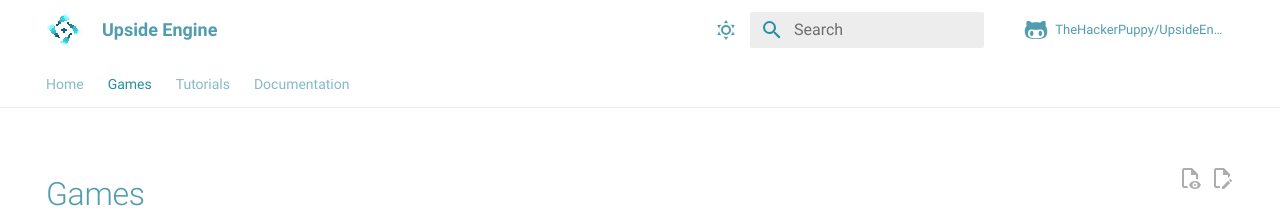
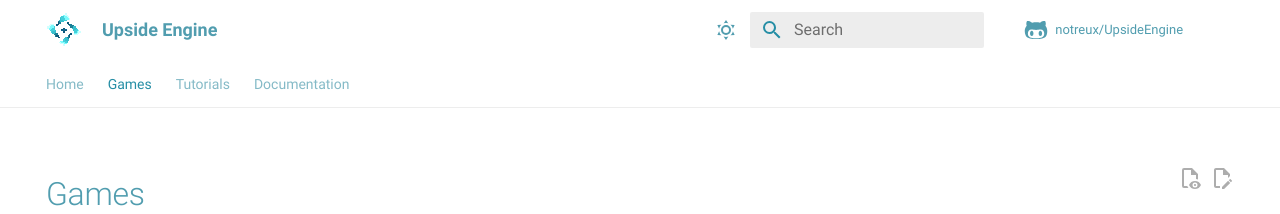
Before and after one commit to notreux/UpsideEngine, an MkDocs documentation site: the page built from docs/games.md, in a window 1280 px wide. Shown: the top 214 px of the page. Built offline with MkDocs 1.6.1 and Material for MkDocs 9.7.7, drawn with Linux system fonts in a browser that asks for light colours; comment, search, counter and statistics services are not loaded.

Commit message:
docs: Update author and repository information in mkdocs.yml

```diff
--- a/mkdocs.yml
+++ b/mkdocs.yml
@@ -1,9 +1,9 @@
 site_name: Upside Engine
-site_author: TheHackerPuppy
+site_author: notreux
 site_description: >-
   Upside Engine is the perfect tool to create your own 2d game in roblox!
-repo_name: TheHackerPuppy/UpsideEngine
-repo_url: https://github.com/TheHackerPuppy/UpsideEngine
+repo_name: notreux/UpsideEngine
+repo_url: https://github.com/notreux/UpsideEngine
 use_directory_urls: false
 edit_uri: edit/docs/docs/
 
```
